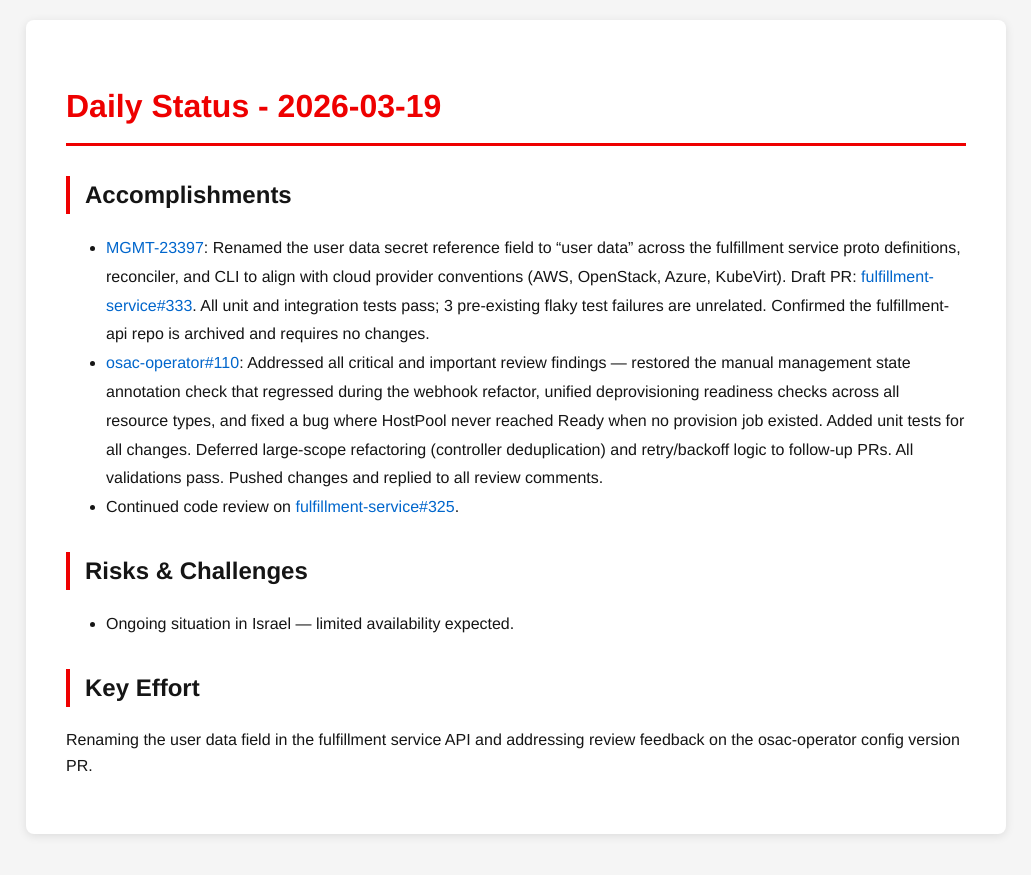
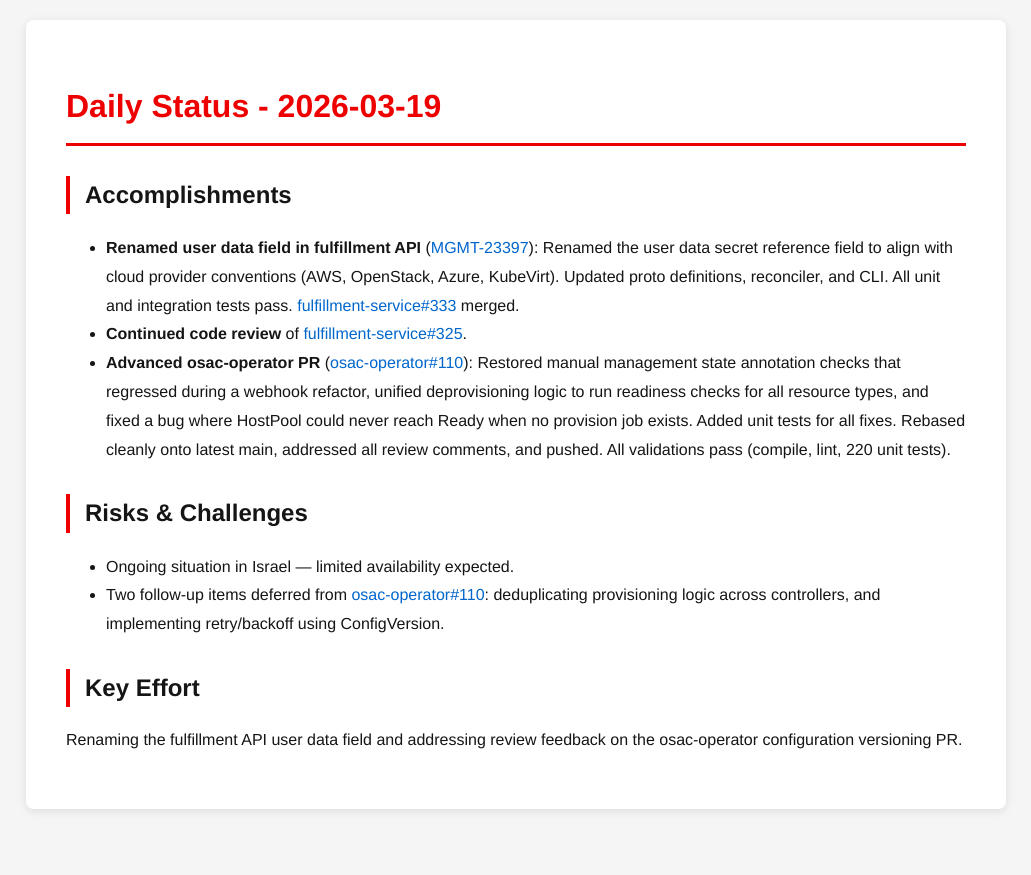
Before and after one commit to tzvatot/daily-status, a Jekyll site: the page built from 2026-03-19.md, in a window 1280 px wide. Shown: the top 875 px of the page, without its empty margins (124-1155 px from the left). Built offline with Jekyll 4.4.1, drawn with Linux system fonts in a browser that asks for light colours.

Commit message:
Daily status update - 2026-03-19

```diff
--- a/2026-03-19.md
+++ b/2026-03-19.md
@@ -7,12 +7,13 @@ date: 2026-03-19
 # Daily Status - 2026-03-19
 
 ## Accomplishments
-- [MGMT-23397](https://issues.redhat.com/browse/MGMT-23397): Renamed the user data secret reference field to "user data" across the fulfillment service proto definitions, reconciler, and CLI to align with cloud provider conventions (AWS, OpenStack, Azure, KubeVirt). Draft PR: [fulfillment-service#333](https://github.com/osac-project/fulfillment-service/pull/333). All unit and integration tests pass; 3 pre-existing flaky test failures are unrelated. Confirmed the fulfillment-api repo is archived and requires no changes.
-- [osac-operator#110](https://github.com/osac-project/osac-operator/pull/110): Addressed all critical and important review findings — restored the manual management state annotation check that regressed during the webhook refactor, unified deprovisioning readiness checks across all resource types, and fixed a bug where HostPool never reached Ready when no provision job existed. Added unit tests for all changes. Deferred large-scope refactoring (controller deduplication) and retry/backoff logic to follow-up PRs. All validations pass. Pushed changes and replied to all review comments.
-- Continued code review on [fulfillment-service#325](https://github.com/osac-project/fulfillment-service/pull/325).
+- **Renamed user data field in fulfillment API** ([MGMT-23397](https://issues.redhat.com/browse/MGMT-23397)): Renamed the user data secret reference field to align with cloud provider conventions (AWS, OpenStack, Azure, KubeVirt). Updated proto definitions, reconciler, and CLI. All unit and integration tests pass. [fulfillment-service#333](https://github.com/osac-project/fulfillment-service/pull/333) merged.
+- **Continued code review** of [fulfillment-service#325](https://github.com/osac-project/fulfillment-service/pull/325).
+- **Advanced osac-operator PR** ([osac-operator#110](https://github.com/osac-project/osac-operator/pull/110)): Restored manual management state annotation checks that regressed during a webhook refactor, unified deprovisioning logic to run readiness checks for all resource types, and fixed a bug where HostPool could never reach Ready when no provision job exists. Added unit tests for all fixes. Rebased cleanly onto latest main, addressed all review comments, and pushed. All validations pass (compile, lint, 220 unit tests).
 
 ## Risks & Challenges
 - Ongoing situation in Israel — limited availability expected.
+- Two follow-up items deferred from [osac-operator#110](https://github.com/osac-project/osac-operator/pull/110): deduplicating provisioning logic across controllers, and implementing retry/backoff using ConfigVersion.
 
 ## Key Effort
-Renaming the user data field in the fulfillment service API and addressing review feedback on the osac-operator config version PR.
+Renaming the fulfillment API user data field and addressing review feedback on the osac-operator configuration versioning PR.
```
